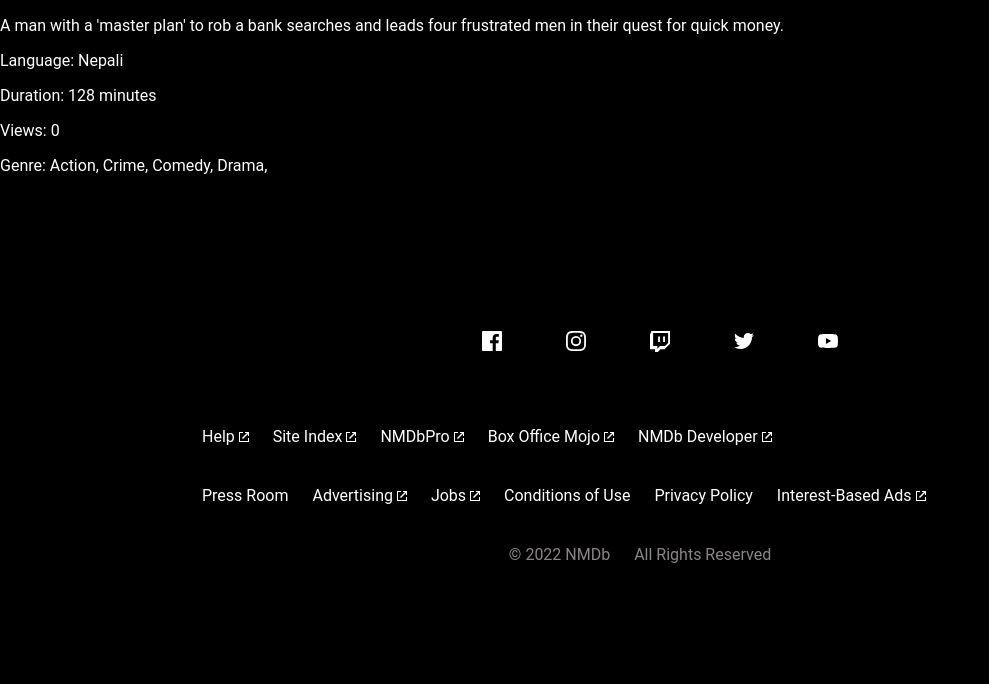
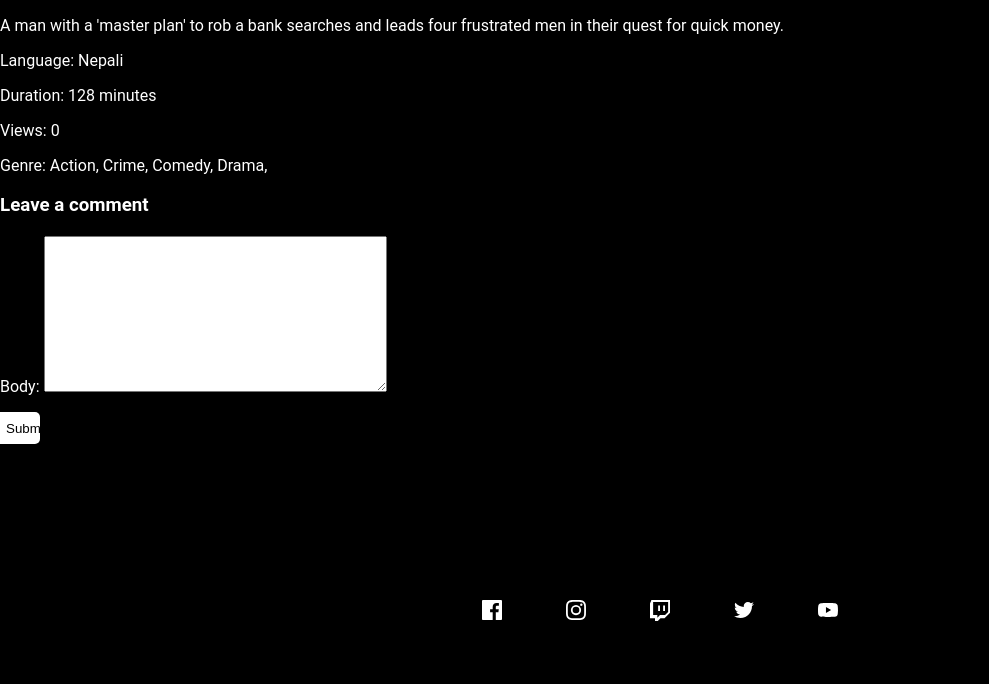
Before and after one commit to Dimanjan/NMDb, a Django app: page /movies/1/ in a window 1280 px wide; the page is wider, and only the part inside the window is pictured. Shown: the part 376-1060 px from the top of that part, without its empty margins (0-989 px from the left). Before the commit the page ends 939 px from the top of that part, so only its background shows below. Run offline with Django 3.2, Linux system fonts and the light colour scheme; data comes from the database, SQL or seed files in the repository; both versions use the stored data as it was after the commit.

Commit message:
comment system

```diff
--- a/movie/admin.py
+++ b/movie/admin.py
@@ -1,9 +1,10 @@
 from django.contrib import admin
 
 # Register your models here.
-from .models import Movie, Actor, Director,Genre
+from .models import Movie, Actor, Director,Genre, Comment
 
 admin.site.register(Movie)
 admin.site.register(Director)
 admin.site.register(Actor)
 admin.site.register(Genre)
+admin.site.register(Comment)
--- /dev/null
+++ b/movie/forms.py
@@ -0,0 +1,7 @@
+from .models import Comment
+from django import forms
+
+class CommentForm(forms.ModelForm):
+    class Meta:
+        model = Comment
+        fields = ( 'body',)
--- a/movie/models.py
+++ b/movie/models.py
@@ -89,3 +89,18 @@ class Movie(models.Model):
 
     def __str__(self):
         return self.title
+
+
+# comments
+class Comment(models.Model):
+    movie=models.ForeignKey(Movie,on_delete=models.CASCADE, related_name="comments")
+    user=models.ForeignKey('auth.User',on_delete=models.CASCADE, related_name="comments", default='1')
+    body=models.TextField()
+    created_on=models.DateTimeField(auto_now_add=True)
+    active = models.BooleanField(default=True)
+
+    class Meta:
+        ordering=['-created_on']
+
+    def __str__(self):
+        return self.name
--- a/movie/templates/movie/movie_detail.html
+++ b/movie/templates/movie/movie_detail.html
@@ -3,15 +3,42 @@
 
 {% block content %}
 
-<h1>{{object.title}}</h1>
-<p>{{object.year_of_production}}</p>
-<img src="{{object.image.url}}" alt="{{object.title}}" width="200" height="200">
-<p>{{object.description}}</p>
-<p>Language: {{object.language}}</p>
-<p>Duration: {{object.duration}} minutes</p>
+<h1>{{movie.title}}</h1>
+<p>{{movie.year_of_production}}</p>
+<img src="{{movie.image.url}}" alt="{{movie.title}}" width="200" height="200">
+<p>{{movie.description}}</p>
+<p>Language: {{movie.language}}</p>
+<p>Duration: {{movie.duration}} minutes</p>
 
-<p>Views: {{object.views_count}}</p>
+<p>Views: {{movie.views_count}}</p>
 
 <p>Genre: {% for genre in movie.genre.all %}{{ genre }}, {% endfor %}</p>
 
+<div class="card-body">
+    <h3>Leave a comment</h3>
+    <form method="post" style="margin-top: 1.3em;">
+      {{ comment_form.as_p }}
+      {% csrf_token %}
+      <button type="submit" class="btn btn-primary  btn-lg">Submit</button>
+    </form>
+    {% if new_comment %}
+    <div class="alert alert-success" role="alert">
+      Your new comment is live!
+    </div>
+
+    {% endif %}
+  </div>
+
+{% for comment in comments %}
+        <div class="comments" style="padding: 10px;">
+          <p class="font-weight-bold">
+            {{ comment.user }}
+            <span class=" text-muted font-weight-normal">
+              {{ comment.created_on }}
+            </span>
+          </p>
+          {{ comment.body | linebreaks }}
+        </div>
+{% endfor %}
+
 {% endblock %}
--- a/movie/urls.py
+++ b/movie/urls.py
@@ -3,6 +3,6 @@ from . import views
 
 urlpatterns = [
     path('', views.MovieList.as_view(), name='movie_list'),
-    path('<int:pk>/', views.MovieDetail.as_view(), name='movie_detail'),
+    path('<int:pk>/', views.MovieDetail, name='movie_detail'),
     path('search/', views.search, name='search'),
 ]
--- a/movie/views.py
+++ b/movie/views.py
@@ -1,4 +1,5 @@
-from django.shortcuts import render
+from .forms import CommentForm
+from django.shortcuts import get_object_or_404, render
 # Create your views here.
 
 from django.views.generic import ListView, DetailView
@@ -11,9 +12,32 @@ class MovieList(ListView):
     template_name = 'movie/movie_list.html'
 
 
-class MovieDetail(DetailView):
-    model = Movie
+def MovieDetail(request, pk):
     template_name = 'movie/movie_detail.html'
+    movie=get_object_or_404(Movie, pk=pk)
+    comments=movie.comments.filter(active=True)
+    new_comment=None
+    # Comment posted
+    if request.method == 'POST':
+        # A comment was posted
+        comment_form = CommentForm(data=request.POST)
+        if comment_form.is_valid():
+            # Create Comment object but don't save to database yet
+            new_comment = comment_form.save(commit=False)
+            # Assign the current movie to the comment
+            new_comment.movie = movie
+            # Save the comment to the database
+            new_comment.save()
+    else:
+        comment_form = CommentForm()
+
+    return render(request, template_name,
+                    {'movie': movie,
+                    'comments': comments,
+                    'new_comment': new_comment,
+                    'comment_form': CommentForm()})
+
+
     """Returns the URL to access a particular instance of the model."""
     def get_object(self):
         return Movie.objects.get(id=self.kwargs['pk'])
```
Also changed, not shown: db.sqlite3, movie/migrations/0007_comment.py (added), movie/migrations/0008_auto_20220515_2246.py (added), movie/migrations/0009_auto_20220515_2249.py (added), movie/migrations/0010_comment_user.py (added), movie/migrations/0011_auto_20220515_2333.py (added), movie/migrations/0012_remove_comment_user.py (added), movie/migrations/0013_comment_user.py (added).
